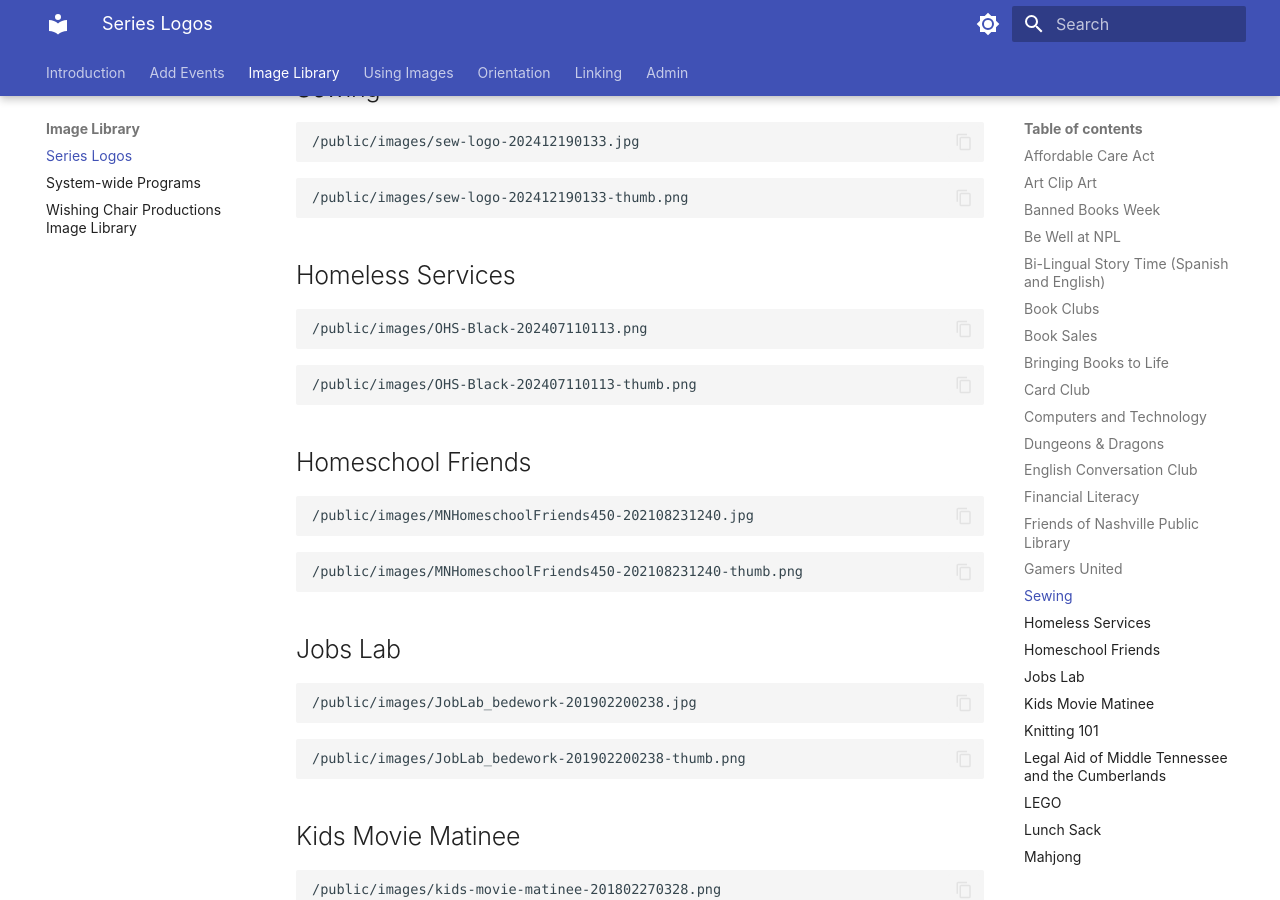
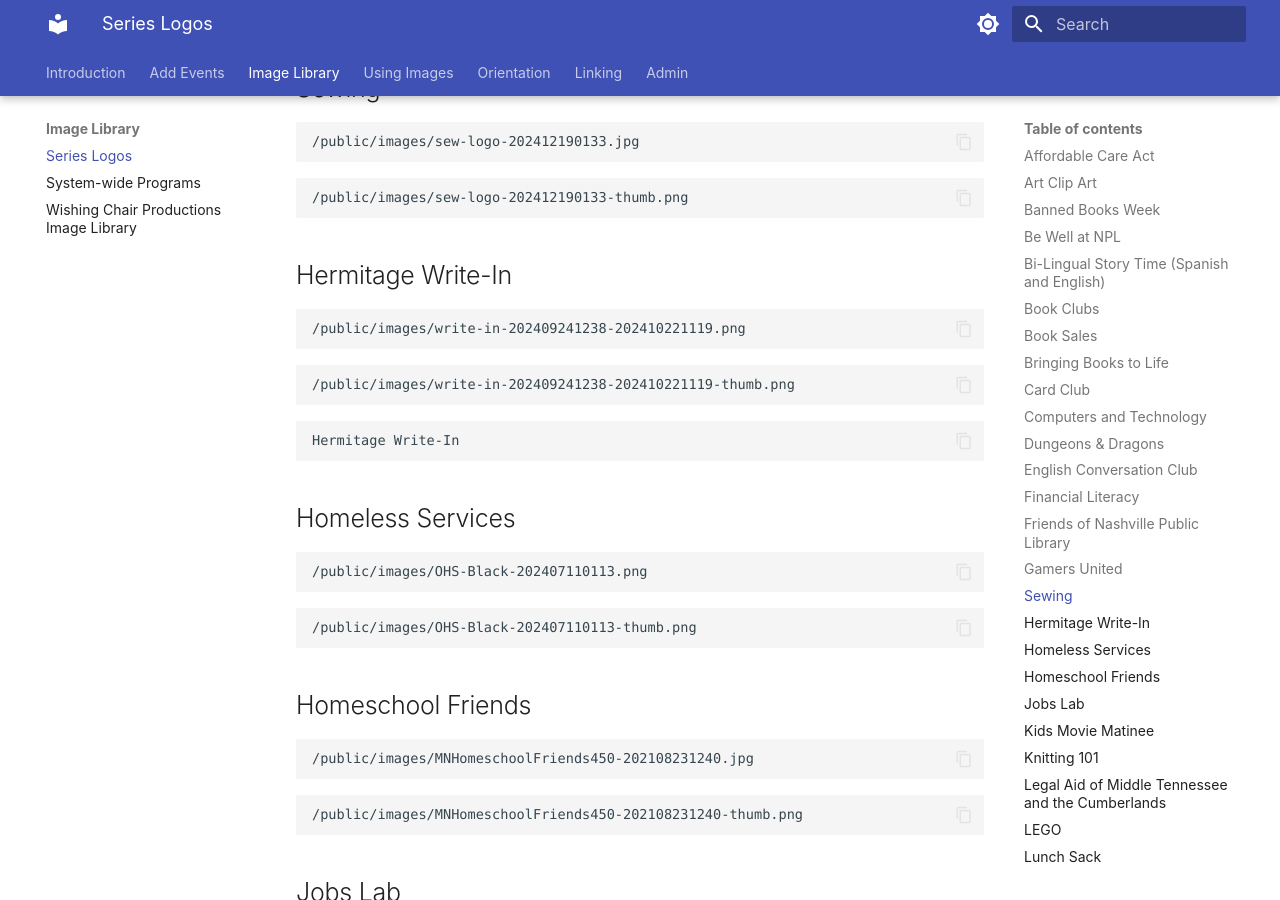
Before and after one commit to Nashville-Public-Library/bedework-docs, an MkDocs documentation site: the page built from docs/image-library/series-logos.md, in a window 1280 px wide and 900 px high, scrolled down 3004 px. Built offline with MkDocs 1.6.1 and Material for MkDocs 9.7.7, drawn with Linux system fonts in a browser that asks for light colours.

Commit message:
more logos

````diff
--- a/docs/image-library/series-logos.md
+++ b/docs/image-library/series-logos.md
@@ -162,6 +162,20 @@ title: Series Logos
 
 ```text
 /public/images/sew-logo-202412190133-thumb.png
+```
+
+## Hermitage Write-In
+
+```text
+/public/images/write-in-202409241238-202410221119.png
+```
+
+```text
+/public/images/write-in-202409241238-202410221119-thumb.png
+```
+
+```text
+Hermitage Write-In
 ```
 
 ## Homeless Services
````
